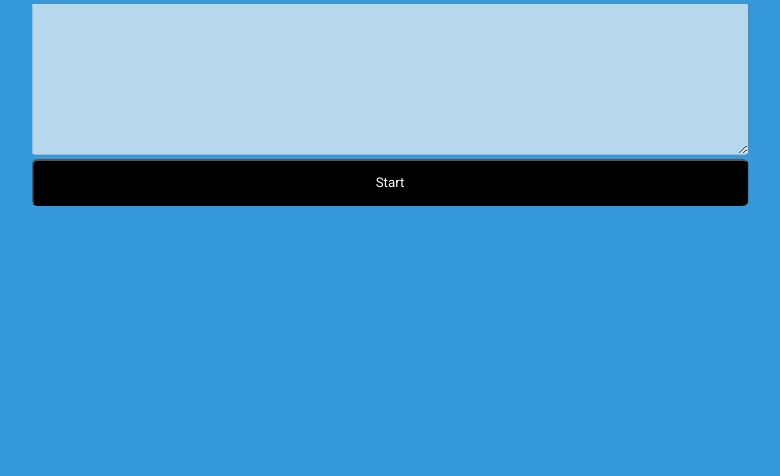
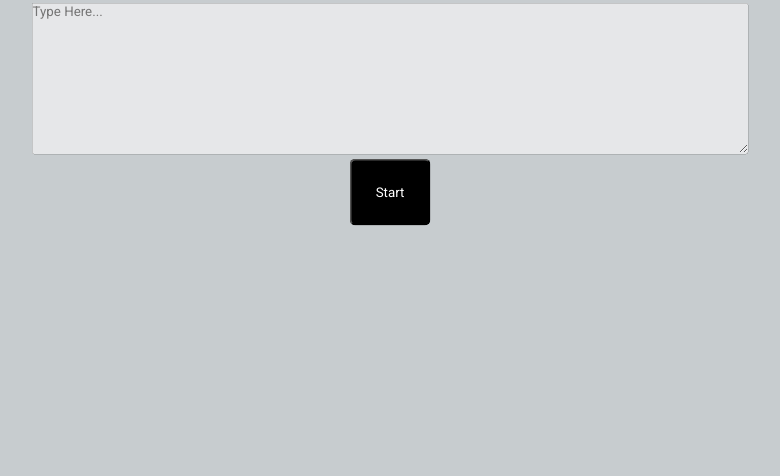
Before and after one commit to bharat2210/typingSpeed, a plain HTML site: page index.html in a window 1280 px wide. Shown: the part 324-800 px from the top of the page, without its empty margins (250-1030 px from the left). Drawn offline with Linux system fonts and the light colour scheme.

Commit message:
minor updates

```diff
--- a/index.html
+++ b/index.html
@@ -18,7 +18,7 @@
         width: 100%;
         height: 100vh;
         position: relative;
-        background-color: #3498db;
+        background-color: #c7cccf;
 
         }
         .centerDiv{
@@ -31,8 +31,8 @@
 
         }
         #btn{
-        padding: 14px;
-        width: 100%;
+        padding: 24px;
+        cursor: pointer;
         border-radius: 6px;
         background-color: black;
         color: white;
@@ -43,17 +43,17 @@
 <body>
     <div class="main">
         <div class="centerDiv">
-            <h1>Typing Speed Test</h1>
+            <h1>Typing Speed Test</h1><br>
             <h2 class="result" id="msg">
 
             </h2><br>
-            <textarea name="words" id="words" cols="100" rows="10" disabled></textarea><br>
+            <textarea name="words" id="words" cols="100" rows="10" disabled placeholder="Type Here..."></textarea><br>
             <button id="btn" class="buttonMain">Start</button>
         </div>
     </div>
 
     <script>
-        const setofWords=["My name is Bharat","This is sample text",'hjj','hkjhkjhkj']
+        const setofWords=["Good Luck !"]
         const msg=document.getElementById("msg")
         const words = document.getElementById("words")
         const btn = document.getElementById("btn")
@@ -85,6 +85,7 @@
          let finalMsg= `Your average typing speed is  ${speed} words per minute and you typed total ${wordCount} words in ${totalTime} seconds`
          msg.innerText=finalMsg
          btn.innerText="Start"
+         words.value=""
     }
 
       btn.addEventListener("click",function(){
```
